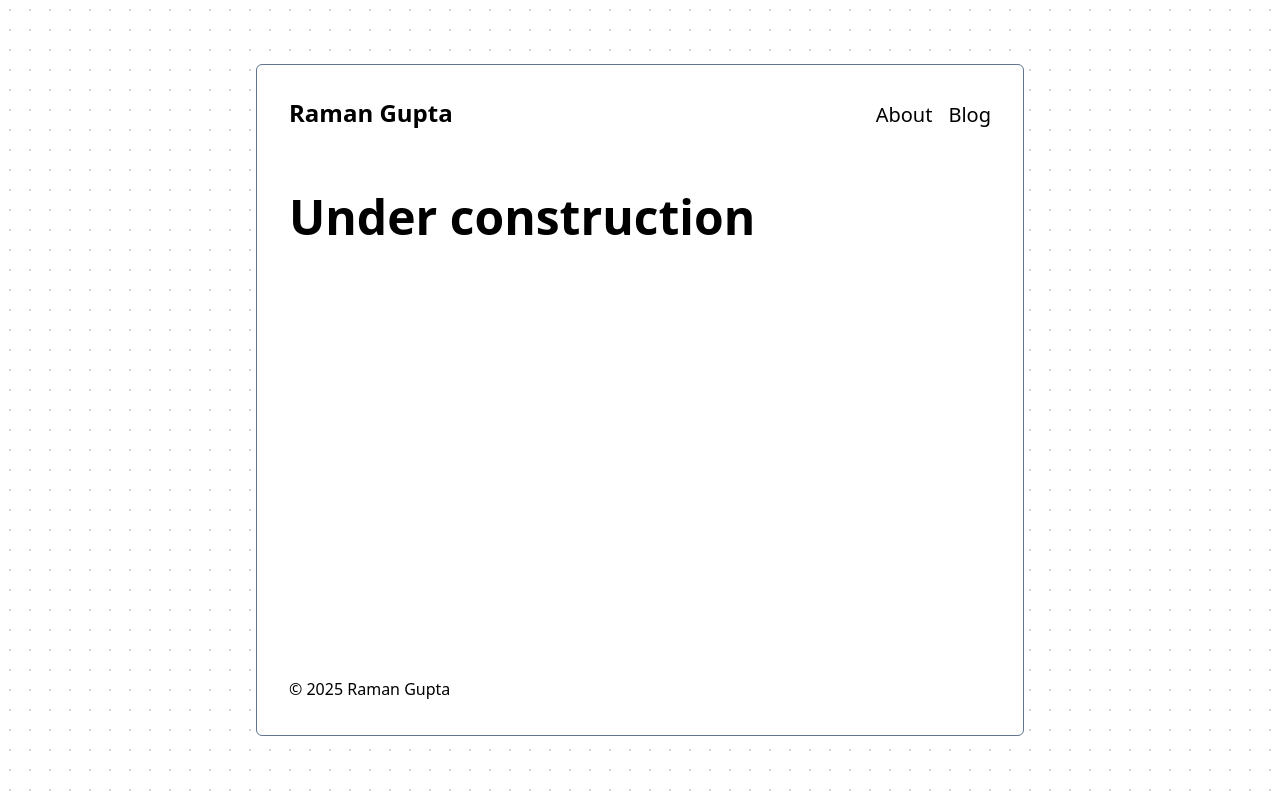
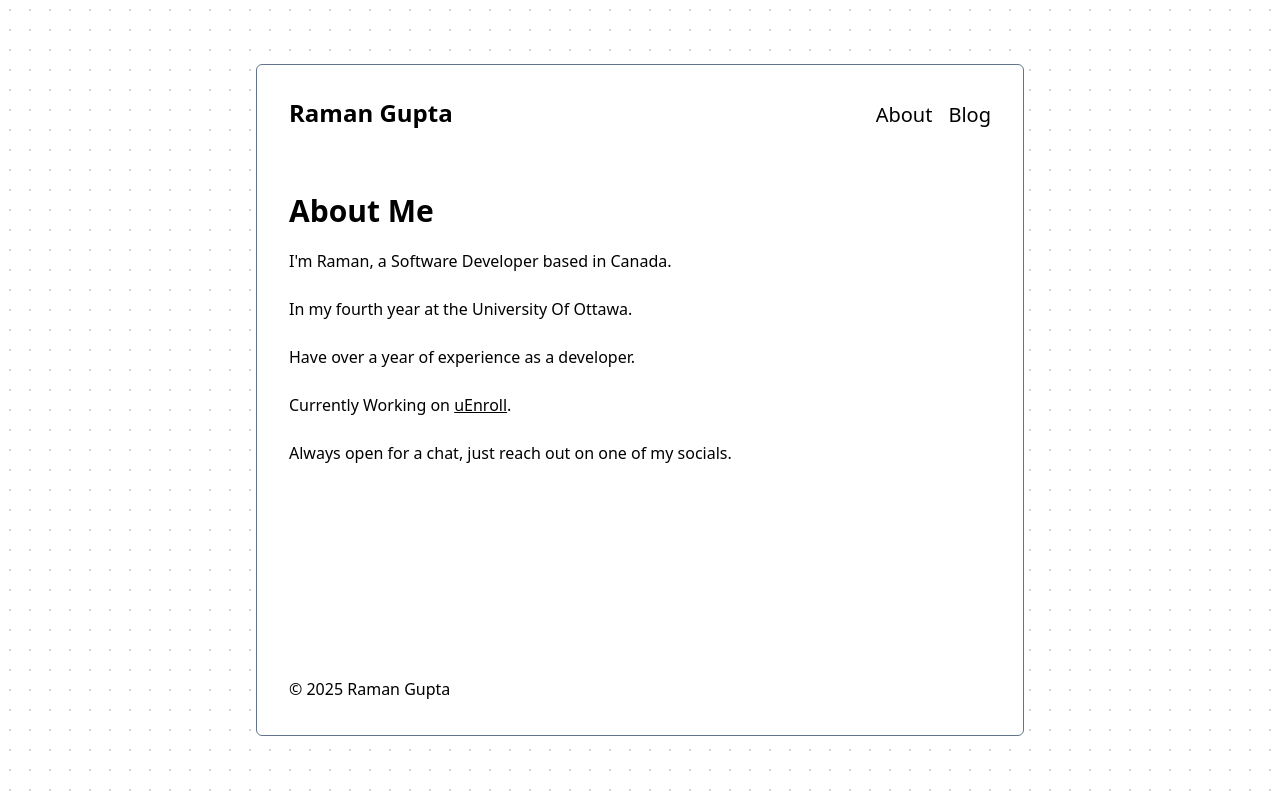
Before and after one commit to g-raman/personal-website, a SvelteKit app: page /about in a window 1280 px wide. Built offline with nearby package versions, Linux system fonts and the light colour scheme; some icons are missing.

Commit message:
feat: add basic about page (#7)

```diff
--- a/src/routes/about/+page.svelte
+++ b/src/routes/about/+page.svelte
@@ -1 +1,18 @@
-<h1 class="text-3xl font-bold md:text-5xl">Under construction</h1>
+<article class="text-sm/8 md:text-base/12">
+	<h1 class="mb-2 text-lg font-bold md:text-3xl">About Me</h1>
+
+	<p>I'm Raman, a Software Developer based in Canada.</p>
+
+	<p>In my fourth year at the University Of Ottawa.</p>
+
+	<p>Have over a year of experience as a developer.</p>
+
+	<p>
+		Currently Working on
+		<a class="underline hover:text-current/70" href="https://uenroll.ca" target="_blank">
+			uEnroll
+		</a>.
+	</p>
+
+	<p>Always open for a chat, just reach out on one of my socials.</p>
+</article>
```
